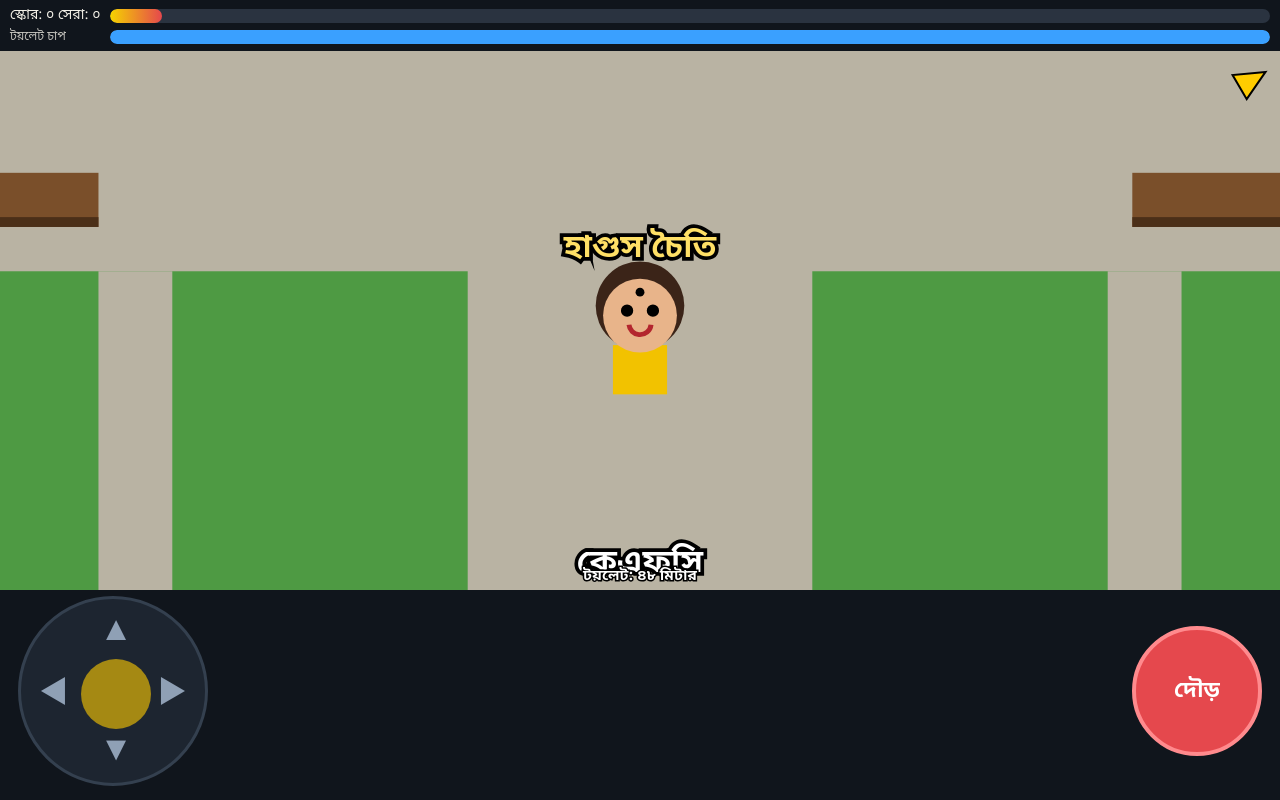
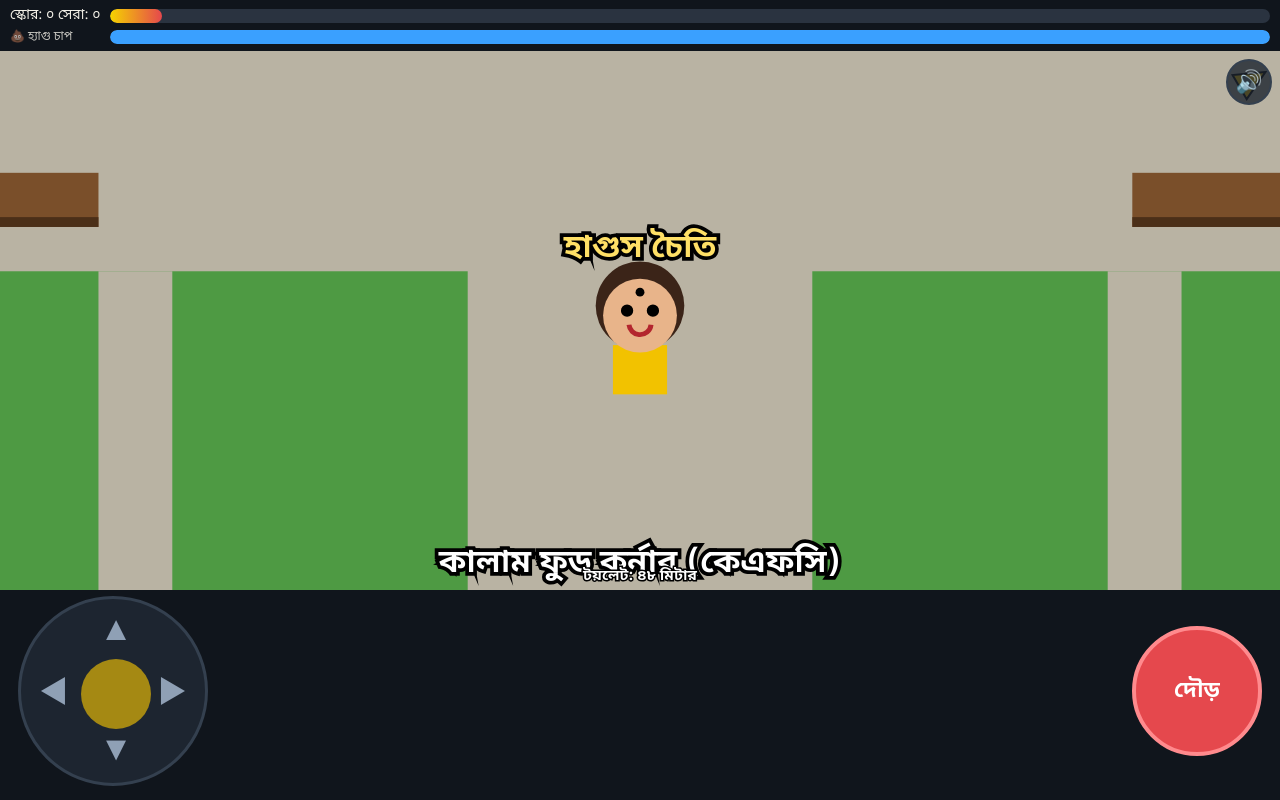
Before and after one commit to rifatedu-del/Hagus-Choity, a plain HTML site: page index.html in a window 1280 px wide. Both pictures are taken after a click on the button "খেলা শুরু". Drawn offline with Linux system fonts and the light colour scheme.

Commit message:
Add files via upload

```diff
--- a/index.html
+++ b/index.html
@@ -28,20 +28,20 @@ canvas{width:100%;height:100%;display:block}
 .ov h1{margin:0;font-size:38px;color:var(--accent)}
 .ov p{margin:0;font-size:17px;line-height:1.5;max-width:340px}
 .ov button{font-family:inherit;font-size:24px;font-weight:700;padding:14px 34px;border:0;border-radius:16px;background:var(--accent);color:#222;margin-top:8px}
-.hide{display:none}
+.hide{display:none}#snd{position:absolute;right:8px;top:8px;width:46px;height:46px;border-radius:50%;border:2px solid #34404f;background:#1d2530cc;font-size:22px;color:#fff;z-index:5}@keyframes sh{0%{transform:translateX(-3px)}50%{transform:translateX(3px)}100%{transform:translateX(-3px)}}#pee.shake{animation:sh .08s infinite}
 </style>
 </head>
 <body>
 <div id="app">
  <div id="hud">
   <div id="sc">স্কোর: ০</div><div id="pee" class="bar"><i></i></div>
-  <div style="font-size:12px;opacity:.8">টয়লেট চাপ</div><div id="sta" class="bar"><i></i></div>
+  <div style="font-size:12px;opacity:.8">💩 হ্যাগু চাপ</div><div id="sta" class="bar"><i></i></div>
  </div>
  <div id="wrap">
-  <canvas id="cv"></canvas>
+  <canvas id="cv"></canvas><button id="snd">🔊</button>
   <div id="start" class="ov">
    <h1>হাগুস চৈতি</h1>
-   <p>তৃতীয় বিজ্ঞান ভবন ও কেএফসি এলাকায় টয়লেট খুঁজে বের করো! চাপ ১০০% হওয়ার আগে পৌঁছাও, আর রিয়াজ বসের হাত থেকে বাঁচো।</p>
+   <p>হ্যাগু চাপ ১০০% হওয়ার আগে টয়লেটে পৌঁছাও! রিয়াজ বস থেকে বাঁচো, আর পানির বোতল খেলে চাপ আরও বাড়বে — সাবধান!</p>
    <button id="go">খেলা শুরু</button>
   </div>
   <div id="over" class="ov hide">
@@ -59,12 +59,12 @@ canvas{width:100%;height:100%;display:block}
 const W=1000,H=1500,cv=document.getElementById('cv'),ctx=cv.getContext('2d');
 const bn=n=>String(Math.round(n)).replace(/\d/g,d=>'০১২৩৪৫৬৭৮৯'[d]);
 const FONT="'Noto Sans Bengali','Kalpurush',sans-serif";
-const solids=[{x:150,y:80,w:700,h:330,t:'sci'},{x:300,y:650,w:400,h:200,t:'kfc'}];
+const solids=[{x:150,y:80,w:700,h:330,t:'sci'},{x:300,y:650,w:400,h:200,t:'kfc'},{x:60,y:620,w:170,h:120,t:'cant',n:'আবুল ক্যান্টিন'},{x:40,y:1040,w:260,h:150,t:'hall',n:'মনুজ্জন হল',c:'#2f5d8a'},{x:700,y:1040,w:260,h:150,t:'hall',n:'নবীন সমাদ্দার হল',c:'#6b3f8a'},{x:835,y:725,w:30,h:30,t:'mon'}];
 [[200,480],[700,480]].forEach(p=>solids.push({x:p[0],y:p[1],w:80,h:22,t:'bench'}));
-[[60,60],[930,60],[80,600],[900,640],[120,900],[860,900],[250,1100],[750,1100],[90,1300],[900,1350],[500,1420],[60,450],[940,450],[600,1000],[380,1250]]
+[[60,60],[930,60],[60,450],[940,450],[120,880],[930,900],[380,1100],[620,1100],[250,1330],[750,1330],[90,1420],[910,1430],[500,1440],[400,990],[600,990]]
  .forEach(p=>solids.push({x:p[0]-14,y:p[1]-14,w:28,h:28,t:'tree'}));
 [[300,1180],[650,930]].forEach(p=>solids.push({x:p[0],y:p[1],w:80,h:22,t:'bench'}));
-const toilets=[{x:90,y:300,n:'পশ্চিম টয়লেট'},{x:910,y:300,n:'পূর্ব টয়লেট'},{x:160,y:1000,n:'টয়লেট'},{x:840,y:1000,n:'টয়লেট'},{x:500,y:1300,n:'টয়লেট'}];
+const toilets=[{x:90,y:300,n:'বিজ্ঞান ভবন টয়লেট'},{x:910,y:300,n:'বিজ্ঞান ভবন টয়লেট'},{x:150,y:990,n:'মনুজ্জন হল টয়লেট'},{x:850,y:990,n:'নবীন সমাদ্দার হল টয়লেট'},{x:850,y:885,n:'ইবলিস চত্বর টয়লেট'},{x:255,y:785,n:'ক্যান্টিন টয়লেট'},{x:500,y:1330,n:'দক্ষিণ টয়লেট'}];
 let S,keys={dx:0,dy:0,run:false},best=0;
 try{best=+localStorage.getItem('hc_best')||0}catch(e){}
 function hit(x,y,r){if(x-r<0||y-r<0||x+r>W||y+r>H)return true;
@@ -72,10 +72,25 @@ function hit(x,y,r){if(x-r<0||y-r<0||x+r>W||y+r>H)return true;
 function mv(e,dx,dy,r){if(!hit(e.x+dx,e.y,r))e.x+=dx;if(!hit(e.x,e.y+dy,r))e.y+=dy}
 function newEnemy(){let x,y,t=0;do{x=60+Math.random()*(W-120);y=60+Math.random()*(H-120);t++}while((hit(x,y,20)||Math.hypot(x-S.p.x,y-S.p.y)<400)&&t<60);
  return{x,y,wx:x,wy:y}}
+function newBottle(){let x,y,t=0;do{x=50+Math.random()*(W-100);y=50+Math.random()*(H-100);t++}while(hit(x,y,14)&&t<80);return{x,y}}
+function say(t,l){if(S)S.say={t,l}}
 function pickToilet(){let t;do{t=toilets[Math.random()*toilets.length|0]}while(t===S.t&&toilets.length>1);S.t=t}
-function reset(){S={p:{x:500,y:540},pee:0,sta:100,score:0,en:[],over:false,time:0,flash:0,face:1};
- S.en.push(newEnemy());pickToilet()}
-function begin(){reset();show('start',0);show('over',0);S.run=true}
+function reset(){S={p:{x:500,y:540},pee:0,sta:100,score:0,en:[],over:false,time:0,flash:0,face:1,bot:[],say:null,sayT:3,fartT:4};
+ S.en.push(newEnemy());pickToilet();for(let i=0;i<5;i++)S.bot.push(newBottle())}
+function begin(){initAudio();reset();show('start',0);show('over',0);S.run=true}
+let AC=null,mute=false,mg=null,step=0;
+function initAudio(){if(AC)return;try{AC=new(window.AudioContext||window.webkitAudioContext)();mg=AC.createGain();mg.gain.value=.5;mg.connect(AC.destination);
+ const mel=[523,659,784,659,523,392,440,523,587,698,880,698,587,440,494,587],bas=[131,0,196,0,175,0,196,0];
+ setInterval(()=>{if(!AC||mute||!S||!S.run)return;const n=mel[step%16],b=bas[step%8];tone(n,'square',.12,.05);if(b)tone(b,'triangle',.2,.12);step++},170)}catch(e){}}
+function tone(f,type,d,v){if(!AC)return;const o=AC.createOscillator(),g=AC.createGain();o.type=type;o.frequency.value=f;g.gain.setValueAtTime(v,AC.currentTime);g.gain.exponentialRampToValueAtTime(.001,AC.currentTime+d);o.connect(g);g.connect(mg);o.start();o.stop(AC.currentTime+d+.02)}
+function fart(long){if(!AC||mute)return;const t=AC.currentTime,d=long?.9:.45,o=AC.createOscillator(),l=AC.createOscillator(),lg=AC.createGain(),g=AC.createGain();
+ o.type='sawtooth';o.frequency.setValueAtTime(110+Math.random()*40,t);o.frequency.exponentialRampToValueAtTime(45,t+d);
+ l.frequency.value=28+Math.random()*10;lg.gain.value=40;l.connect(lg);lg.connect(o.frequency);
+ g.gain.setValueAtTime(.0001,t);g.gain.exponentialRampToValueAtTime(.7,t+.04);g.gain.setValueAtTime(.7,t+d*.7);g.gain.exponentialRampToValueAtTime(.001,t+d);
+ o.connect(g);g.connect(mg);o.start(t);l.start(t);o.stop(t+d+.05);l.stop(t+d+.05)}
+function glug(){if(mute)return;tone(500,'sine',.1,.25);setTimeout(()=>tone(350,'sine',.12,.25),90);setTimeout(()=>tone(260,'sine',.15,.25),190)}
+function yay(){if(mute)return;[523,659,784,1047].forEach((f,i)=>setTimeout(()=>tone(f,'square',.15,.15),i*90))}
+function bubble(t,x,y){ctx.font='bold 14px '+FONT;const w=ctx.measureText(t).width+16;ctx.fillStyle='#fff';ctx.strokeStyle='#222';ctx.lineWidth=2;ctx.beginPath();ctx.roundRect(x-w/2,y-24,w,24,8);ctx.fill();ctx.stroke();ctx.beginPath();ctx.moveTo(x-5,y);ctx.lineTo(x,y+8);ctx.lineTo(x+5,y);ctx.fill();ctx.fillStyle='#111';ctx.textAlign='center';ctx.fillText(t,x,y-7)}
 function show(id,v){document.getElementById(id).classList.toggle('hide',!v)}
 function end(why){S.over=true;S.run=false;if(S.score>best){best=S.score;try{localStorage.setItem('hc_best',best)}catch(e){}}
  document.getElementById('why').textContent=why;
@@ -92,9 +107,13 @@ function update(dt){
   if(d<230){tx=p.x;ty=p.y;sp=78+S.score*1.5}else{if(Math.hypot(e.wx-e.x,e.wy-e.y)<20||Math.random()<.003){e.wx=60+Math.random()*(W-120);e.wy=60+Math.random()*(H-120)}tx=e.wx;ty=e.wy;sp=55}
   const a=Math.atan2(ty-e.y,tx-e.x);mv(e,Math.cos(a)*sp*dt,Math.sin(a)*sp*dt,16);
   if(d<32){end('রিয়াজ বস ধরে ফেলেছে!');return}}
- const t=S.t;if(Math.hypot(p.x-t.x,p.y-t.y)<40){S.score++;S.pee=0;S.flash=1;S.sta=100;pickToilet()}
+ const t=S.t;if(Math.hypot(p.x-t.x,p.y-t.y)<40){S.score++;S.pee=0;S.flash=1;S.sta=100;pickToilet();fart(true);setTimeout(yay,600);say('আহ্‌! বাঁচলাম!',2)}
  S.flash=Math.max(0,S.flash-dt);
- if(S.pee>=100){S.pee=100;end('টয়লেট চাপ ১০০% হয়ে গেছে!')}
+ for(let i=0;i<S.bot.length;i++){const b=S.bot[i];if(Math.hypot(p.x-b.x,p.y-b.y)<28){S.pee=Math.min(100,S.pee+14);S.bot[i]=newBottle();glug();say('উফ্‌, পানি খেয়ে চাপ বাড়ল!',2.2)}}
+ if(S.say){S.say.l-=dt;if(S.say.l<=0)S.say=null}
+ S.sayT-=dt;if(S.sayT<=0&&S.pee>35&&!S.say){const L=['আমার হ্যাগু পেয়েছে।','গাড়ি থামান টয়লেটে যাবো।'];say(L[Math.random()*2|0],2.6);S.sayT=S.pee>70?3.5:6}
+ S.fartT-=dt;if(S.fartT<=0&&S.pee>60){fart();S.fartT=S.pee>85?2.5:5}
+ if(S.pee>=100){S.pee=100;fart(true);end('হ্যাগু চাপ ১০০% হয়ে গেছে!')}
 }
 function head(x,y,r,k){ctx.save();ctx.translate(x,y);
  if(k==='p'){ctx.fillStyle='#3b2418';ctx.beginPath();ctx.arc(0,-2,r+3,0,7);ctx.fill();ctx.fillStyle='#e8b48a';ctx.beginPath();ctx.arc(0,2,r,0,7);ctx.fill();
@@ -115,18 +134,21 @@ function draw(){
  ctx.save();ctx.scale(sc,sc);ctx.translate(-cx,-cy);
  ctx.fillStyle='#4e9a43';ctx.fillRect(0,0,W,H);
  ctx.fillStyle='#b9b3a3';ctx.fillRect(430,410,140,1090);ctx.fillRect(0,420,W,100);ctx.fillRect(260,860,480,80);ctx.fillRect(0,1190,W,80);ctx.fillRect(280,520,30,330);ctx.fillRect(690,520,30,330);
- ctx.fillStyle='#d6d0c0';ctx.fillRect(300,830,400,30);
+ ctx.fillStyle='#d6d0c0';ctx.fillRect(300,830,400,30);ctx.fillStyle='#a9a395';ctx.beginPath();ctx.arc(850,740,100,0,7);ctx.fill();ctx.strokeStyle='#d8d2c0';ctx.lineWidth=6;ctx.stroke();label('ইবলিস চত্বর',850,632,'#fff');
  for(const s of solids){
   if(s.t==='sci'){ctx.fillStyle='#8c3b2f';ctx.fillRect(s.x,s.y,s.w,s.h);ctx.fillStyle='#d9c9a6';for(let i=0;i<8;i++)for(let j=0;j<3;j++)ctx.fillRect(s.x+30+i*84,s.y+30+j*90,44,50);
    ctx.fillStyle='#3a2220';ctx.fillRect(s.x+s.w/2-40,s.y+s.h-70,80,70);label('তৃতীয় বিজ্ঞান ভবন',s.x+s.w/2,s.y-8,'#fff')}
-  else if(s.t==='kfc'){ctx.fillStyle='#d5202b';ctx.fillRect(s.x,s.y,s.w,s.h);ctx.fillStyle='#fff';ctx.fillRect(s.x,s.y+s.h-50,s.w,14);ctx.font='bold 40px '+FONT;ctx.textAlign='center';ctx.fillText('KFC',s.x+s.w/2,s.y+80);label('কেএফসি',s.x+s.w/2,s.y-8,'#fff')}
+  else if(s.t==='kfc'){ctx.fillStyle='#d5202b';ctx.fillRect(s.x,s.y,s.w,s.h);ctx.fillStyle='#fff';ctx.fillRect(s.x,s.y+s.h-50,s.w,14);ctx.font='bold 40px '+FONT;ctx.textAlign='center';ctx.fillText('KFC',s.x+s.w/2,s.y+80);label('কালাম ফুড কর্নার (কেএফসি)',s.x+s.w/2,s.y-8,'#fff')}
+  else if(s.t==='cant'||s.t==='hall'){ctx.fillStyle=s.c||'#c98a2b';ctx.fillRect(s.x,s.y,s.w,s.h);ctx.fillStyle='#e8e0c8';for(let i=0;i<Math.floor(s.w/50);i++){ctx.fillRect(s.x+14+i*50,s.y+14,28,30);ctx.fillRect(s.x+14+i*50,s.y+s.h-84,28,30)}ctx.fillStyle='#2a1d16';ctx.fillRect(s.x+s.w/2-18,s.y+s.h-34,36,34);label(s.n,s.x+s.w/2,s.y-8,'#fff')}
+  else if(s.t==='mon'){ctx.fillStyle='#777';ctx.fillRect(s.x,s.y,s.w,s.h);ctx.fillStyle='#bbb';ctx.fillRect(s.x+8,s.y-14,14,20)}
   else if(s.t==='bench'){ctx.fillStyle='#7a4f2a';ctx.fillRect(s.x,s.y,s.w,s.h);ctx.fillStyle='#4b2f18';ctx.fillRect(s.x,s.y+s.h-4,s.w,4)}
   else{ctx.fillStyle='#5b3a1c';ctx.fillRect(s.x+10,s.y+10,8,16);ctx.fillStyle='#2c7a2c';ctx.beginPath();ctx.arc(s.x+14,s.y+8,24,0,7);ctx.fill();ctx.fillStyle='#37913a';ctx.beginPath();ctx.arc(s.x+8,s.y+2,14,0,7);ctx.fill()}}
  for(const t of toilets){const act=t===S.t;ctx.font='34px sans-serif';ctx.textAlign='center';
   if(act){ctx.fillStyle='rgba(255,204,0,'+(.35+.25*Math.sin(S.time*6))+')';ctx.beginPath();ctx.arc(t.x,t.y,44,0,7);ctx.fill()}
   ctx.globalAlpha=act?1:.45;ctx.fillText('🚽',t.x,t.y+12);ctx.globalAlpha=1;if(act)label(t.n,t.x,t.y-32,'#ffe066')}
+ for(const b of S.bot){ctx.fillStyle='#5cc8ff';ctx.fillRect(b.x-6,b.y-10,12,20);ctx.fillStyle='#fff';ctx.fillRect(b.x-4,b.y-14,8,5);ctx.fillStyle='#ffffff99';ctx.fillRect(b.x-3,b.y-6,3,12)}
  for(const e of S.en){ctx.fillStyle='#7a1f1f';ctx.fillRect(e.x-14,e.y+8,28,22);head(e.x,e.y-4,18,'e');label('রিয়াজ বস',e.x,e.y-28,'#ff9a9a')}
- ctx.fillStyle='#f2c200';ctx.fillRect(p.x-11,p.y+10,22,20);head(p.x,p.y-4,15,'p');label('হাগুস চৈতি',p.x,p.y-26,'#ffe066');
+ const amp=S.pee>45?(S.pee-45)/55*5:0,ox=Math.sin(S.time*70)*amp,oy=Math.cos(S.time*83)*amp*.5;ctx.save();ctx.translate(p.x+ox,p.y+oy);ctx.rotate(Math.sin(S.time*55)*amp*.02);ctx.translate(-p.x,-p.y);ctx.fillStyle='#f2c200';ctx.fillRect(p.x-11,p.y+10,22,20);head(p.x,p.y-4,15,'p');ctx.restore();label('হাগুস চৈতি',p.x,p.y-26,'#ffe066');if(S.say)bubble(S.say.t,p.x,p.y-46);
  if(S.pee>70){ctx.font='20px sans-serif';ctx.fillText('😖',p.x+22,p.y-20)}
  ctx.restore();
  const t=S.t,tx=(t.x-cx)*sc,ty=(t.y-cy)*sc;
@@ -136,7 +158,7 @@ function draw(){
  const dm='টয়লেট: '+bn(Math.hypot(t.x-p.x,t.y-p.y)/10)+' মিটার';ctx.strokeText(dm,cw/2,ch-10);ctx.fillStyle='#fff';ctx.fillText(dm,cw/2,ch-10);
  if(S.flash>0){ctx.fillStyle='rgba(62,207,110,'+S.flash*.35+')';ctx.fillRect(0,0,cw,ch);label('বাঁচলাম! +১',cw/2,ch/2,'#9dffb8')}
  document.getElementById('sc').textContent='স্কোর: '+bn(S.score)+'  সেরা: '+bn(best);
- const pi=document.querySelector('#pee i');pi.style.width=S.pee+'%';document.querySelector('#sta i').style.width=S.sta+'%';
+ const pi=document.querySelector('#pee i');pi.style.width=S.pee+'%';document.getElementById('pee').classList.toggle('shake',S.pee>75);document.querySelector('#sta i').style.width=S.sta+'%';
 }
 let last=0;function loop(ts){const dt=Math.min(.05,(ts-last)/1000||0);last=ts;update(dt);draw();requestAnimationFrame(loop)}
 const pad=document.getElementById('pad'),knob=document.getElementById('knob');
@@ -153,7 +175,7 @@ run.addEventListener('pointerdown',e=>{e.preventDefault();run.setPointerCapture(
 ['pointerup','pointercancel'].forEach(n=>run.addEventListener(n,()=>{keys.run=false;run.classList.remove('on')}));
 const kb={};addEventListener('keydown',e=>{kb[e.key]=1;kk()});addEventListener('keyup',e=>{kb[e.key]=0;kk()});
 function kk(){const x=(kb.ArrowRight||kb.d?1:0)-(kb.ArrowLeft||kb.a?1:0),y=(kb.ArrowDown||kb.s?1:0)-(kb.ArrowUp||kb.w?1:0);if(x||y||!keys.dx&&!keys.dy){keys.dx=x;keys.dy=y}keys.run=!!kb.Shift||keys.run&&!!run.classList.contains('on')}
-document.getElementById('go').onclick=begin;document.getElementById('again').onclick=begin;
+document.getElementById('snd').onclick=()=>{mute=!mute;document.getElementById('snd').textContent=mute?'🔇':'🔊'};document.getElementById('go').onclick=begin;document.getElementById('again').onclick=begin;
 document.addEventListener('contextmenu',e=>e.preventDefault());
 reset();S.run=false;requestAnimationFrame(loop);
 </script>
```
